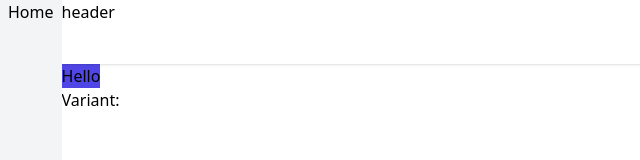
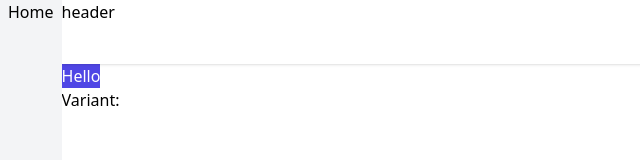
Before and after one commit to AurelianSpodarec/atomicreact.com, a React (Create React App) app: page / in a window 1280 px wide. Shown: the top 160 px of the page, without its empty margins (0-640 px from the left). Built offline with nearby package versions, Linux system fonts and the light colour scheme.

Commit message:
chore/(notes) - Added notes and subtle variant@

```diff
--- a/src/views/atoms/Button/Button.tsx
+++ b/src/views/atoms/Button/Button.tsx
@@ -1,59 +1,64 @@
 import React from 'react';
 import classNames from 'classnames';
 
-function Button(props:Props) {
+// TODO: If 'href' is provided, automatically render 'a' tag and ovveride any input in 'as'.
+// TODO: Create reusable types for sizes
+
+function Button(props:ButtonProps) {
     const {
         children,
         label = "",
         as = "button",
-        // href = false,
+        href,
         variant = "primary",
         kind = "solid",
         type = "button",
         size = "md",
         radius = "md",
-        // disabled = false,
+        ref,
+        disabled,
     } = props;
 
     const prefix = "button";
 
-    const Tag = as;
-    const labell = label || children;
+    const Tag = `${as}` as React.ElementType;
+    const content = label || children;
 
     return (
         <Tag
+            href={href}
             type={type}
+            ref={ref}
+            disabled={disabled}
             className={classNames(
                 prefix,
+                kind && `${prefix}-${kind}`,
                 variant && `${prefix}-${variant}`,
-                kind && `${prefix}-${kind}`,
                 size && `${prefix}-${size}`,
             )}
-            // href={href}
-            // disabled={disabled}
         >
-            {labell}
+            {content}
         </Tag>
     )
 }
 
 export default Button;
 
-interface Props {
+interface ButtonProps {
     className?: string;
     children?: React.ReactNode;
+    ref?: any;
     label?: string;
     as?: string | "a" | "button";
     variant?: string | "primary" | "secondary" | "link";
-    kind?: string | "solid" | "outline" | "ghost";
+    kind?: string | "solid" | "outline" | "ghost" | "subtle";
     type?: string | "submit" | "button" | "reset";
     size?: string | "md";
     radius?: string | "md";
-    // href?: string; only allowed if as is an 'a'
     href?: string;
     block?: boolean;
     active?: boolean;
-    // disabled?: boolean;
+    disabled?: boolean;
     isLoading?: boolean;
 
     icon?: any;
--- a/src/views/atoms/Button/button.scss
+++ b/src/views/atoms/Button/button.scss
@@ -8,7 +8,12 @@
 // - Kind: Solid, Outline, Ghost
 //
 
+
+// TODO: Swap any colors to use proper tailwindcss config e.g. bg-indigo-600 should be bg-brand-600
+// TODO: Make button text dynamic
+
 .button {
+    color: white;
 
     &.button-md {
 
@@ -17,11 +22,13 @@
     &-solid {
         &.button-primary {
             // bg-brand-600
-            @apply bg-indigo-600
+            @apply
+            bg-indigo-600
         }
 
         &.button-secondary {
-            @apply bg-pink-600
+            @apply
+            bg-pink-600
         }
 
         &.button-link {
```
